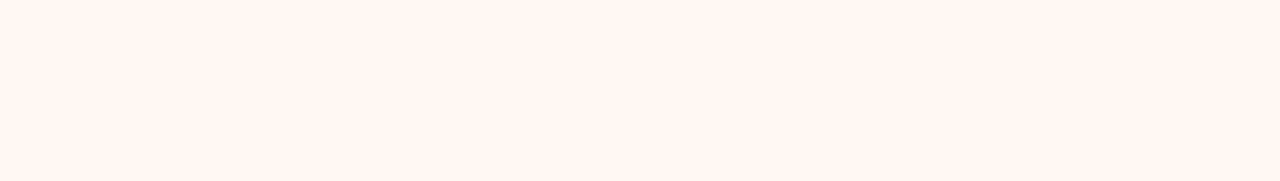
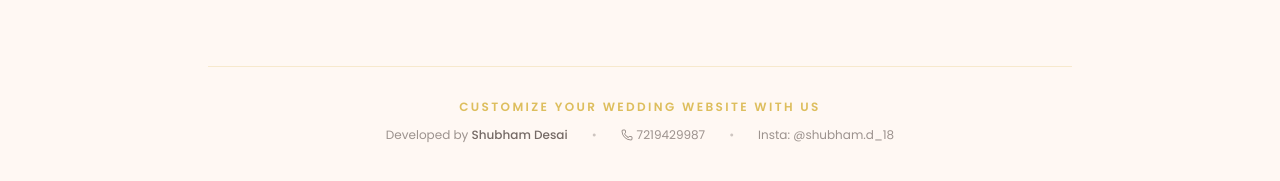
Before and after one commit to Shubham-2224/manoj-weds-komal-, a Next.js app: page / in a window 1280 px wide. Shown: the part 9042-9223 px from the top of the page. Before the commit the page ends 9092 px from the top, so only its background shows below. Built offline with nearby package versions, Linux system fonts and the light colour scheme; no server answers; a web font is replaced by a local one.

Commit message:
Add developer credit section in footer

```diff
--- a/src/components/global/Footer.tsx
+++ b/src/components/global/Footer.tsx
@@ -20,6 +20,23 @@
           Made with <Heart size={14} className="text-accent fill-accent" /> for Manoj & Komal
         </p>
 
+        <div className="mt-16 pt-8 border-t border-primary/20 w-full text-center space-y-3">
+          <p className="font-poppins text-[11px] md:text-xs text-primary/80 uppercase tracking-[0.2em] font-semibold">
+            Customize your wedding website with us
+          </p>
+          <div className="flex flex-col md:flex-row justify-center items-center gap-2 md:gap-6 font-poppins text-xs text-wedding-text/50">
+            <span>Developed by <span className="font-medium text-wedding-text/70">Shubham Desai</span></span>
+            <span className="hidden md:inline opacity-50">•</span>
+            <a href="tel:7219429987" className="hover:text-primary transition-colors flex items-center gap-1">
+              <Phone size={12} /> 7219429987
+            </a>
+            <span className="hidden md:inline opacity-50">•</span>
+            <a href="https://instagram.com/shubham.d_18" target="_blank" rel="noopener noreferrer" className="hover:text-primary transition-colors">
+              Insta: @shubham.d_18
+            </a>
+          </div>
+        </div>
+
       </div>
     </footer>
   );
```
